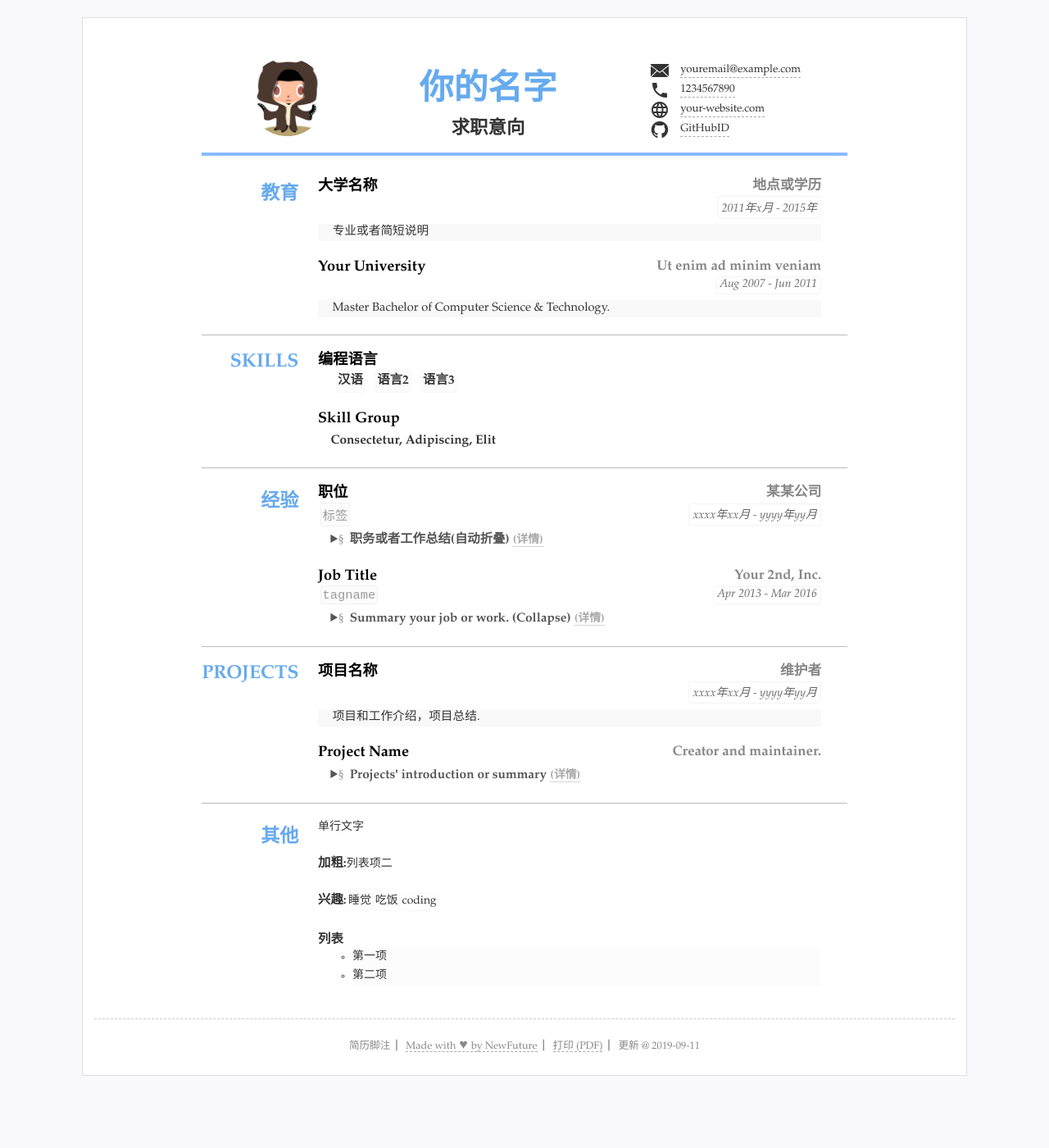
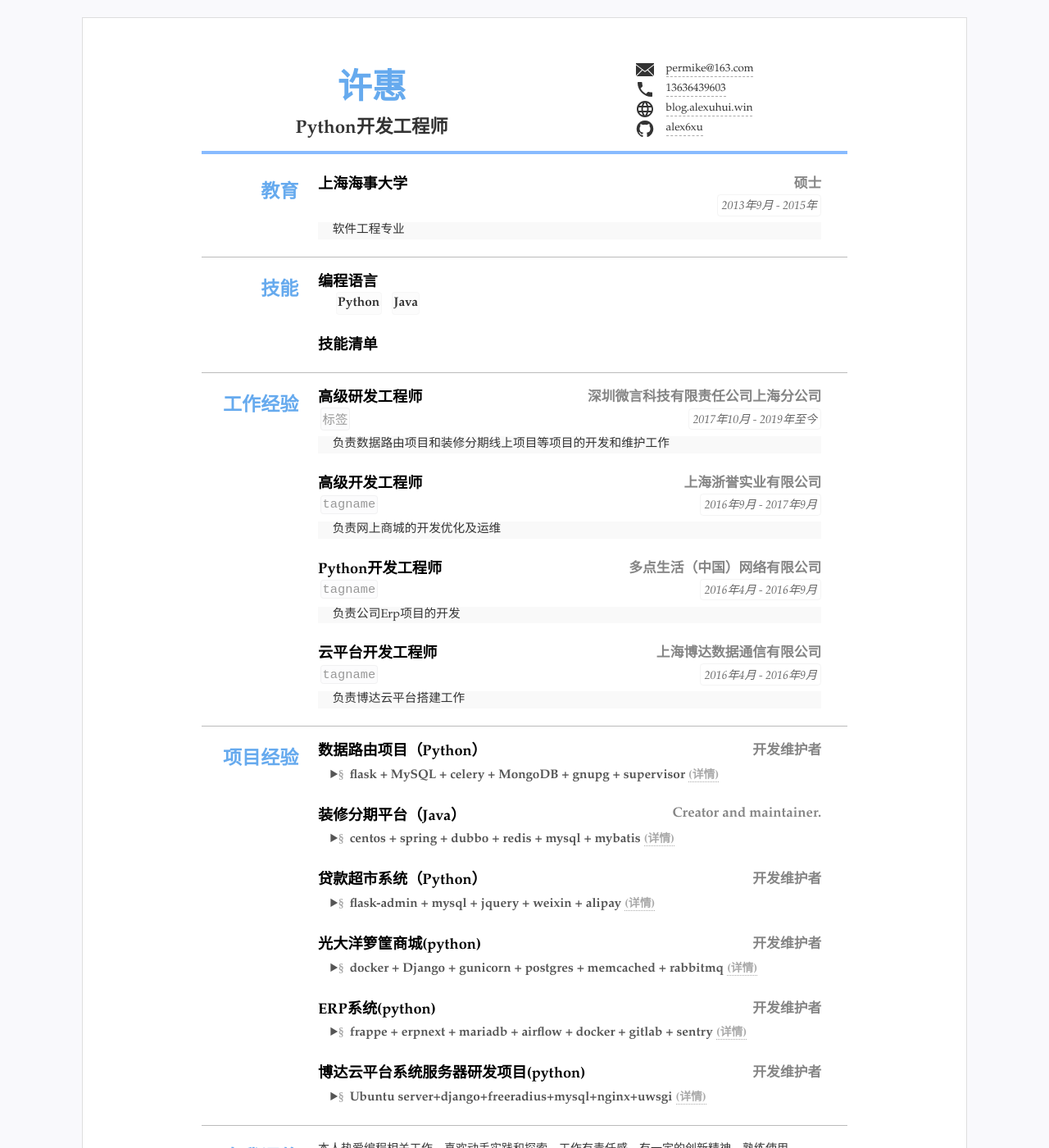
Before and after one commit to alex6xu/cv, a Jekyll site: the page built from index.html, in a window 1280 px wide and 1400 px high. Shown: the whole window at 82% size. Built offline with Jekyll 4.4.1, drawn with Linux system fonts in a browser that asks for light colours; some of the changed text lies outside the part shown.

Commit message:
add personal data

```diff
--- a/_data/resume.yml
+++ b/_data/resume.yml
@@ -1,25 +1,25 @@
 # 数据格式可以为 yaml(文件以.yml结尾) 或者json(文件以.json结尾)
 # 如果YAML格式的数据请先检查格式是否有误，可选检查工具 http://www.yamllint.com
 
-title: "简历标题"
+title: "个人简历"
 lang: "zh" #语言设置 zh表示中文 en 表示英语
-name: "你的名字"
-jobtitle: "求职意向" #可空不显示
-photo: "assets/img/photo.jpg" #照片可空，不显示
+name: "许惠"
+jobtitle: "Python开发工程师" #可空不显示
+photo: "" #照片可空，不显示
 
 #联系方式
 contact: #联系方式连接等3~5行
-- text: "youremail@example.com" #文本内容
-  href: 'mailto:youremail@example.com' #链接，无链接则空
+- text: "permike@163.com" #文本内容
+  href: 'mailto:permike@163.com' #链接，无链接则空
   icon: 'icons/email.svg' #图标 svg文件
-- text: "1234567890"
-  href: 'tel:1234567890'
+- text: "13636439603"
+  href: 'tel:13636439603'
   icon: 'icons/phone.svg'
-- text: "your-website.com"
-  href: 'http://your-website.com'
+- text: "blog.alexuhui.win"
+  href: 'http://blog.alexuhui.win'
   icon: 'icons/web.svg'
-- text: "GitHubID"
-  href: 'https://github.com/NewFuture'
+- text: "alex6xu"
+  href: 'https://github.com/alex6xu'
   icon: "icons/github.svg"
   attr: 'target="_blank"' #新标签页打开
   # - text: "地址"
@@ -30,77 +30,113 @@ main: #简历主要内容，
 - type: education #类别为ID
   name: 教育 #显示名称，空则使用type
   content: #内容基本格式 标题-副标题-日期-详细内容 (都允许空)
-  - title: 大学名称
-    duration: "2011年x月 - 2015年"
-    sub: 地点或学历
-    detail: 专业或者简短说明
-  - title: Your University
-    duration: Aug 2007 - Jun 2011
-    sub: Ut enim ad minim veniam
-    detail: Master Bachelor of Computer Science & Technology.
+  - title: 上海海事大学
+    duration: "2013年9月 - 2015年"
+    sub: 硕士
+    detail: 软件工程专业
 
 - type: skills
-  # name: "技能"
+  name: "技能"
   content:
   - title: 编程语言
     items: #itmems 可以小块的方式显示
-    - 汉语
-    - 语言2
-    - 语言3
-  - title: Skill Group
-    summary: Consectetur, Adipiscing, Elit
+    - Python
+    - Java
+  - title: 技能清单
+    list:
+      - Python：深入了解， Java：熟练
+      - Linux ：shell, 开发，配置，底层：vim 掌握
+      - Django，flask，frappe ：掌握; tornado，sanic,了解
+      - 数据库：mysql, postgresql, mongodb, redis
+      - 队列框架：rq, celery, rabbitmq
+      - 网络服务：http， dubbo, restfulapi
+      - 运维及自动化：airflow , gitlab，Jenkins
+      - webserver：nginx:熟悉, apache了解
+      - 前端：html, jquery , jinja 熟练
 
 - type: experience
-  name: 经验
+  name: 工作经验
   content:
-  - title: 职位
-    sub: 某某公司
-    duration: "xxxx年xx月 - yyyy年yy月"
+  - title: 高级研发工程师
+    sub: 深圳微言科技有限责任公司上海分公司
+    duration: "2017年10月 - 2019年至今"
     tags:
     - 标签
-    summary: 职务或者工作总结(自动折叠)
-    detail: 同时包含 summary和detail在Chrome，Safari(包括IOS)，Android和新版Firefox等会自动折叠，不支持折叠的浏览器和展开后表现一致
+    summary:
+    detail: 负责数据路由项目和装修分期线上项目等项目的开发和维护工作
     # open: open
     #可以设置open默认展开
-  - title: Job Title
-    sub: Your 2nd, Inc.
-    duration: Apr 2013 - Mar 2016
+  - title: 高级开发工程师
+    sub: 上海浙誉实业有限公司
+    duration: 2016年9月 - 2017年9月
     tags:
     - tagname
-    summary: Summary your job or work. (Collapse)
-    detail: Details can be collapsed in Chrome Safari, Firefox, Opera and so on. Duis aute irure dolor in reprehenderit in voluptate velit esse cillum dolore eu fugiat nulla pariatur. Excepteur sint occaecat cupidatat non proident, sunt in culpa qui officia deserunt mollit anim id est laborum.
+    # summary: Summary your job or work. (Collapse)
+    detail: 负责网上商城的开发优化及运维
+
+  - title: Python开发工程师
+    sub: 多点生活（中国）网络有限公司
+    duration: 2016年4月 - 2016年9月
+    tags:
+    - tagname
+    summary:
+    detail: 负责公司Erp项目的开发
+
+  - title: 云平台开发工程师
+    sub: 上海博达数据通信有限公司
+    duration: 2016年4月 - 2016年9月
+    tags:
+    - tagname
+    # summary: Summary your job or work. (Collapse)
+    detail: 负责博达云平台搭建工作
 
 - type: projects
-  name: Projects
+  name: 项目经验
   content:
-  - title: 项目名称
-    duration: xxxx年xx月 - yyyy年yy月
-    detail: 项目和工作介绍，项目总结.
-    sub: 维护者
-  - title: Project Name
-    summary: Projects' introduction or summary
-    detail:
-      md: _data/demo.md
+  - title: 数据路由项目（Python）
+    # duration: xxxx年xx月 - yyyy年yy月
+    summary: flask + MySQL + celery + MongoDB + gnupg + supervisor
+    detail: 数据路由项目是微言内风控系统的数据平台接口，用来对接包括二三四要素，房价及反欺诈信息的平台，同时为引擎提供数据支撑的平台，该项目基于flask框架+MySQL+celery+MongoDB的框架开发，我在项目中负责项目整体框架的搭建，代码及输出格式的规范化制定，核心代码的开发和运维等工作。并对项目中出现的问题进行优化，最终使项目qps由15提高到130。并独立开发一套数据分析系统，为公司提供数据报表和分析系统。
+    sub: 开发维护者
+  - title: 装修分期平台（Java）
+    summary: centos + spring + dubbo + redis + mysql + mybatis
+    detail: 该系统是一个为立邦开发的线上装修分期平台。包括APP&H5后端，引擎，运营系统，计划核心系统，我负责项目开发中主要负责运营平台和装修后台的开发工作。项目开发工程中熟悉了主流的JAVA开发项目流程，对java项目开发有了深入的了解。开发后期对整个项目主要环节做了完整了解，并在项目完成上线后负责后期维护和更新工作。
     sub: Creator and maintainer.
    #可继续添加更多内容
+  - title: 贷款超市系统（Python）
+    # duration: xxxx年xx月 - yyyy年yy月
+    summary: flask-admin + mysql + jquery + weixin + alipay
+    detail: 是一款基于微信公众号和小程序的贷款分期项目，该项目基于flask-admin+mysql框架，集成到微信的公众号，提供贷款，保险，支付等功能，是一款多元化的公众号工具，我在项目中负责整体项目的开发工作，包括前后端机数据库的开发及调优。
+    sub: 开发维护者
+  - title: 光大洋箩筐商城(python)
+    duration:
+    summary: docker + Django + gunicorn + postgres + memcached + rabbitmq
+    detail: 光大洋箩筐商城是光大银行和上海浙誉实业有限公司合作的网上商城项目。于2016年10月上线。该项目基于django框架开发，功能主要分为用户购买，供应商管理商品和定单，运营人员管理等。我的主要职责，开发：在项目负责物流接口的开发，促销功能的开发改造，购物车及结算功能的优化，2017年3月开始负责系统2.0的开发，包括更换系统模板，优化访问速度及系统并发性能等。运维：优化Nginx配置；安装zabbix对系统进行监测，预防系统出现硬件故障并能技术预警；给应用添加日志系统，保证出错是快速找到问题。对服务器添加ssl认证，更新Nginx配置设置全站HTTPS。
+    sub: 开发维护者
+  - title: ERP系统(python)
+    # duration: xxxx年xx月 - yyyy年yy月
+    summary: frappe + erpnext + mariadb + airflow + docker + gitlab + sentry
+    detail: 多点生活（中国）有限公司是一家新兴的生鲜o2o公司，在多地有研发团队，其中上海负责开发ERP系统，是连接实体店的线下业务和020线上业务的一个重要系统。国内属于第一家打通线上和线下的生鲜公司。多点ERP使用frappe框架下的ERPnext作为原型进行二次开发。需要同步SAP下发的数据，这部分是我负责的。以及其他系统设计和优化，重要功能都要我的参与。
+    sub: 开发维护者
+  - title: 博达云平台系统服务器研发项目(python)
+    # duration: xxxx年xx月 - yyyy年yy月
+    summary: Ubuntu server+django+freeradius+mysql+nginx+uwsgi
+    detail: 在工作中主要负责博达移动互联与云计算中心的服务端开发工作，以及相当多的销售项目支持工作。博达云平台主要是为了结合博达主要的网络硬件的销售，为客户提供一体化的WiFi接入解决方案，并提供后台设备管理，广告管理及数据分析的多样化功能。目前的云平台主要分为AC+AP的组网方式和wifidog组网方式。我的工作主要负责wifidog系统服务端框架设计与编码及后期优化，主要包括设备注册，用户登录，用户管理，用户数据统计等功能的开发(除了少量前端均个人开发）。支持的用户登录方式包括短信验证码和微信登录两种方式，同时还负责后期系统整合及测试工作，因此对整个系统的各个细节有较全面的了解。在开发的过程中还负责湖南农信，恩施邮储，梅斯医疗等等定制化项目的支持，为他们提供广告定制和数据统计的定制化服务，并保持系统良好的运行
+    sub: 开发维护者
 
 #others 其他简略内容(列表)
 others: #其他列表显示
 - type: others #ID可以为空
-  name: '其他'
+  name: "自我评价"
   content: #选择需要的格式
-  - 单行文字
-  - title: "加粗:"
-    text: "列表项二"
+  - 本人热爱编程相关工作，喜欢动手实践和探索，工作有责任感，有一定的创新精神。熟练使用python编程语言，熟悉和了解的框架有Django, flask, tornado等主流框架，熟悉多线程和异步网络编程，掌握web前后端,Mysql,monogdb,redis数据库等相关知识。对编程有系统的了解,掌握数据结构和算法，操作系统原理，网络协议，设计模式相关知识; 自学过golang，使用revel框架编写过个人blog项目；同时有一定了解Java拥有一些编程实践经验。熟悉Linux相关的底层开发和测试工作以及编译原理相关知识，熟练使用git进行团队开发，希望从事服务端开发的工作。
+  - 另外，性格开朗，有积极的心态，有上进心，做事有热情，工作中能吃苦耐劳，能承受较大压力。具有良好的沟通协作能力和学习能力。良好的理解能力和执行力，良好的自学能力、团队合作精神和较强的动手能力。荣获2015年上海博达数据通信有限公司云平台部门优秀员工奖。
   - title: "兴趣:"
     items: #单行列表
-    - 睡觉
-    - 吃饭
+    - 运动：篮球，羽毛球
     - coding
-  - title: 列表
-    list:
-    - 第一项
-    - 第二项
+  - title: 奖励
+    items: 博达数据通讯有限公司2015年优秀员工
 #- type:
 #  name: '其他'
 #  content: #选择需要的格式
@@ -111,10 +147,10 @@ others: #其他列表显示
 footer: #脚注多组
   print: #打印版markdown或者html
   screen:
-  - text: "简历脚注"
+  - text: "许惠的简历"
   #   href: '/'
-  - text: "Made with &hearts; by NewFuture"
-    href: "https://github.com/NewFuture/CV/"
+  - text: "Made with &hearts; by Alex"
+    href: "https://alex6xu.github.io/cv/"
 
 #页面额外js脚本，如xx统计
 scripts:
```
